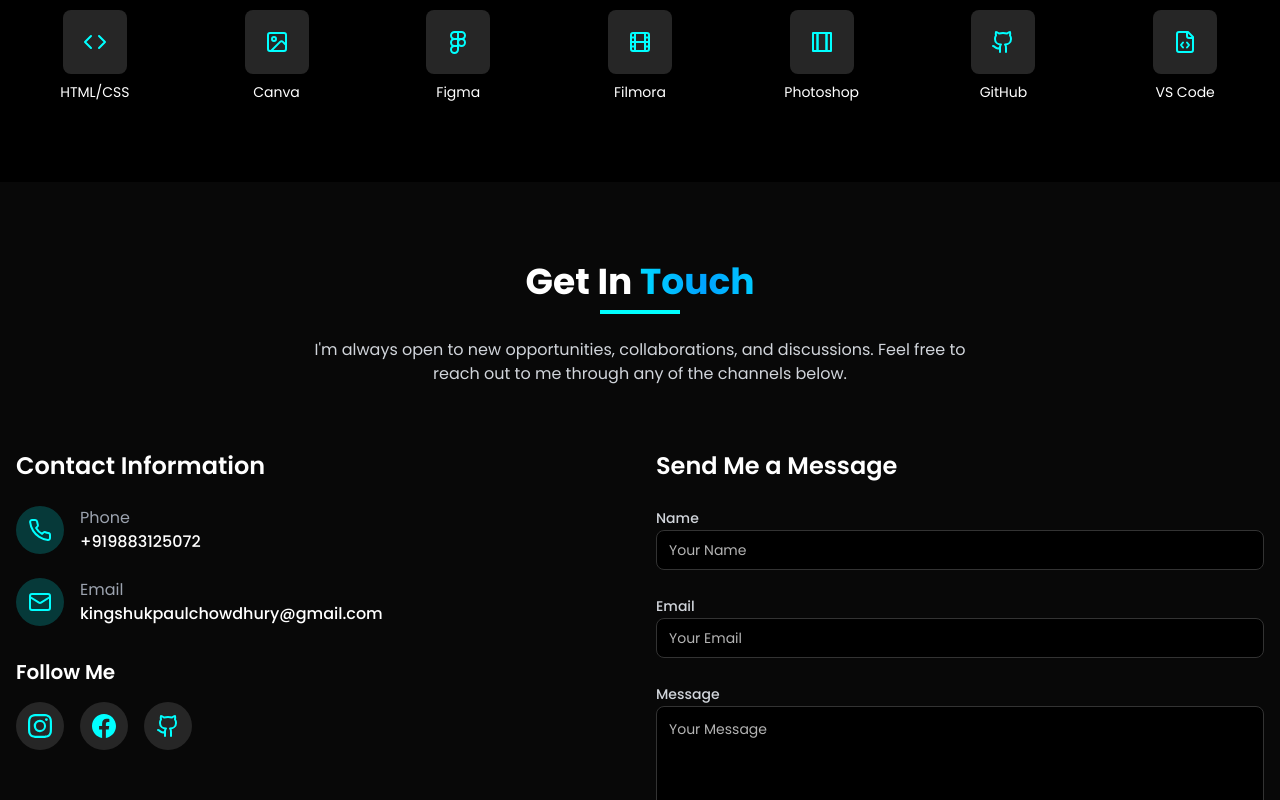
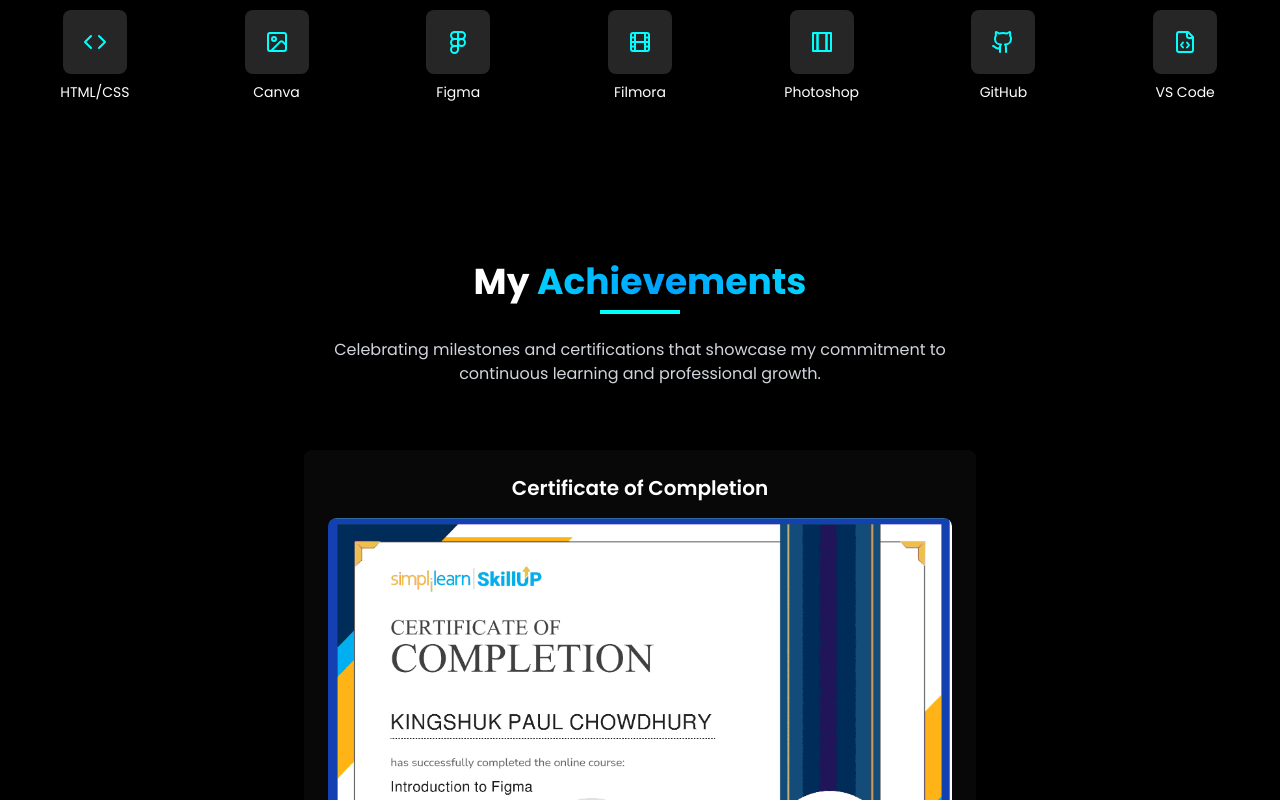
Before and after one commit to CODER-KINGSHUK/kingshuk06-portfolio, a React (Vite) app: page / in a window 1280 px wide. Shown: the part 2000-2800 px from the top of the page. Built offline with nearby package versions, Linux system fonts and the light colour scheme.

Commit message:
feat: Add Achievements section
Added an Achievements section to the portfolio, displaying a certificate image. Implemented a full-screen image view with a back button for closing. The section is placed before the Contact section.

```diff
--- /dev/null
+++ b/src/components/AchievementsSection.tsx
@@ -0,0 +1,69 @@
+
+import React, { useState } from 'react';
+import { useInView } from 'react-intersection-observer';
+import { X } from 'lucide-react';
+import { Dialog, DialogContent, DialogOverlay } from '@/components/ui/dialog';
+
+const AchievementsSection: React.FC = () => {
+  const [isImageOpen, setIsImageOpen] = useState(false);
+  const { ref, inView } = useInView({
+    threshold: 0.1,
+    triggerOnce: false
+  });
+
+  return (
+    <section id="achievements" className="py-20 bg-background">
+      <div className="container px-4 mx-auto" ref={ref}>
+        <div className={`text-center mb-16 transition-all duration-1000 ${inView ? 'opacity-100 translate-y-0' : 'opacity-0 translate-y-10'}`}>
+          <h2 className="text-3xl md:text-4xl font-bold mb-2">My <span className="gradient-text">Achievements</span></h2>
+          <div className="w-20 h-1 bg-primary mx-auto"></div>
+          <p className={`text-gray-300 mt-6 max-w-2xl mx-auto transition-all duration-1000 ${inView ? 'opacity-100' : 'opacity-0'}`} style={{ transitionDelay: '200ms' }}>
+            Celebrating milestones and certifications that showcase my commitment to continuous learning and professional growth.
+          </p>
+        </div>
+
+        <div className="flex justify-center">
+          <div className={`max-w-2xl transition-all duration-1000 ${inView ? 'opacity-100 scale-100' : 'opacity-0 scale-90'}`} style={{ transitionDelay: '400ms' }}>
+            <div className="bg-card rounded-lg p-6 shadow-lg hover:shadow-xl transition-all duration-300">
+              <h3 className="text-xl font-semibold mb-4 text-center">Certificate of Completion</h3>
+              <div
+                className="cursor-pointer rounded-lg overflow-hidden hover:scale-105 transition-transform duration-300"
+                onClick={() => setIsImageOpen(true)}
+              >
+                <img
+                  src="/lovable-uploads/e434df27-e3de-408e-ac85-02e81c07110c.png"
+                  alt="Introduction to Figma Certificate"
+                  className="w-full h-auto rounded-lg shadow-md"
+                />
+              </div>
+              <p className="text-gray-400 text-center mt-4">Click to view in full screen</p>
+            </div>
+          </div>
+        </div>
+
+        {/* Full Screen Image Modal */}
+        <Dialog open={isImageOpen} onOpenChange={setIsImageOpen}>
+          <DialogContent className="max-w-none w-screen h-screen p-0 bg-black/95">
+            <DialogOverlay className="bg-black/95" />
+            <div className="relative w-full h-full flex items-center justify-center">
+              <button
+                onClick={() => setIsImageOpen(false)}
+                className="absolute top-4 right-4 z-50 p-2 bg-background/80 hover:bg-background rounded-full transition-colors duration-200"
+                aria-label="Close full screen view"
+              >
+                <X className="w-6 h-6" />
+              </button>
+              <img
+                src="/lovable-uploads/e434df27-e3de-408e-ac85-02e81c07110c.png"
+                alt="Introduction to Figma Certificate - Full View"
+                className="max-w-full max-h-full object-contain p-4"
+              />
+            </div>
+          </DialogContent>
+        </Dialog>
+      </div>
+    </section>
+  );
+};
+
+export default AchievementsSection;
--- a/src/components/Navbar.tsx
+++ b/src/components/Navbar.tsx
@@ -44,7 +44,7 @@ const Navbar: React.FC = () => {
 
         {/* Desktop Navigation */}
         <nav className="hidden md:flex items-center space-x-8">
-          {['Home', 'About', 'Skills', 'Contact'].map((item, index) => (
+          {['Home', 'About', 'Skills', 'Achievements', 'Contact'].map((item, index) => (
             <a
               key={item}
               href={`#${item.toLowerCase()}`}
@@ -61,7 +61,7 @@ const Navbar: React.FC = () => {
       {menuOpen && (
         <div className="md:hidden absolute top-full left-0 right-0 bg-background/95 backdrop-blur-lg">
           <div className="container mx-auto px-4 py-4 flex flex-col space-y-4">
-            {['Home', 'About', 'Skills', 'Contact'].map((item, index) => (
+            {['Home', 'About', 'Skills', 'Achievements', 'Contact'].map((item, index) => (
               <a
                 key={item}
                 href={`#${item.toLowerCase()}`}
--- a/src/pages/Index.tsx
+++ b/src/pages/Index.tsx
@@ -4,6 +4,7 @@ import Navbar from '../components/Navbar';
 import HeroSection from '../components/HeroSection';
 import AboutSection from '../components/AboutSection';
 import SkillsSection from '../components/SkillsSection';
+import AchievementsSection from '../components/AchievementsSection';
 import ContactSection from '../components/ContactSection';
 import Footer from '../components/Footer';
 
@@ -14,6 +15,7 @@ const Index = () => {
       <HeroSection />
       <AboutSection />
       <SkillsSection />
+      <AchievementsSection />
       <ContactSection />
       <Footer />
     </div>
```
Also changed, not shown: public/lovable-uploads/e434df27-e3de-408e-ac85-02e81c07110c.png (added).
